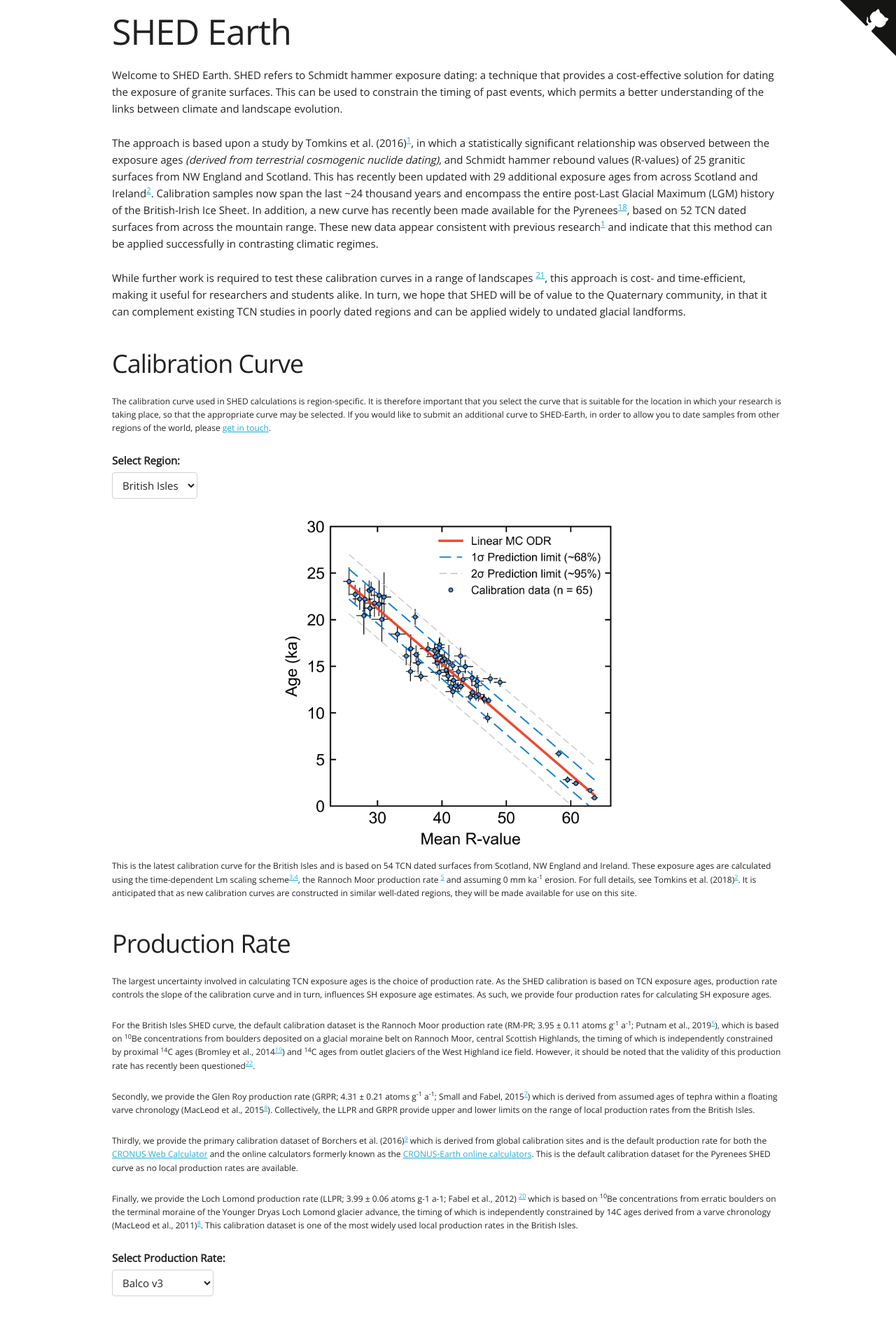
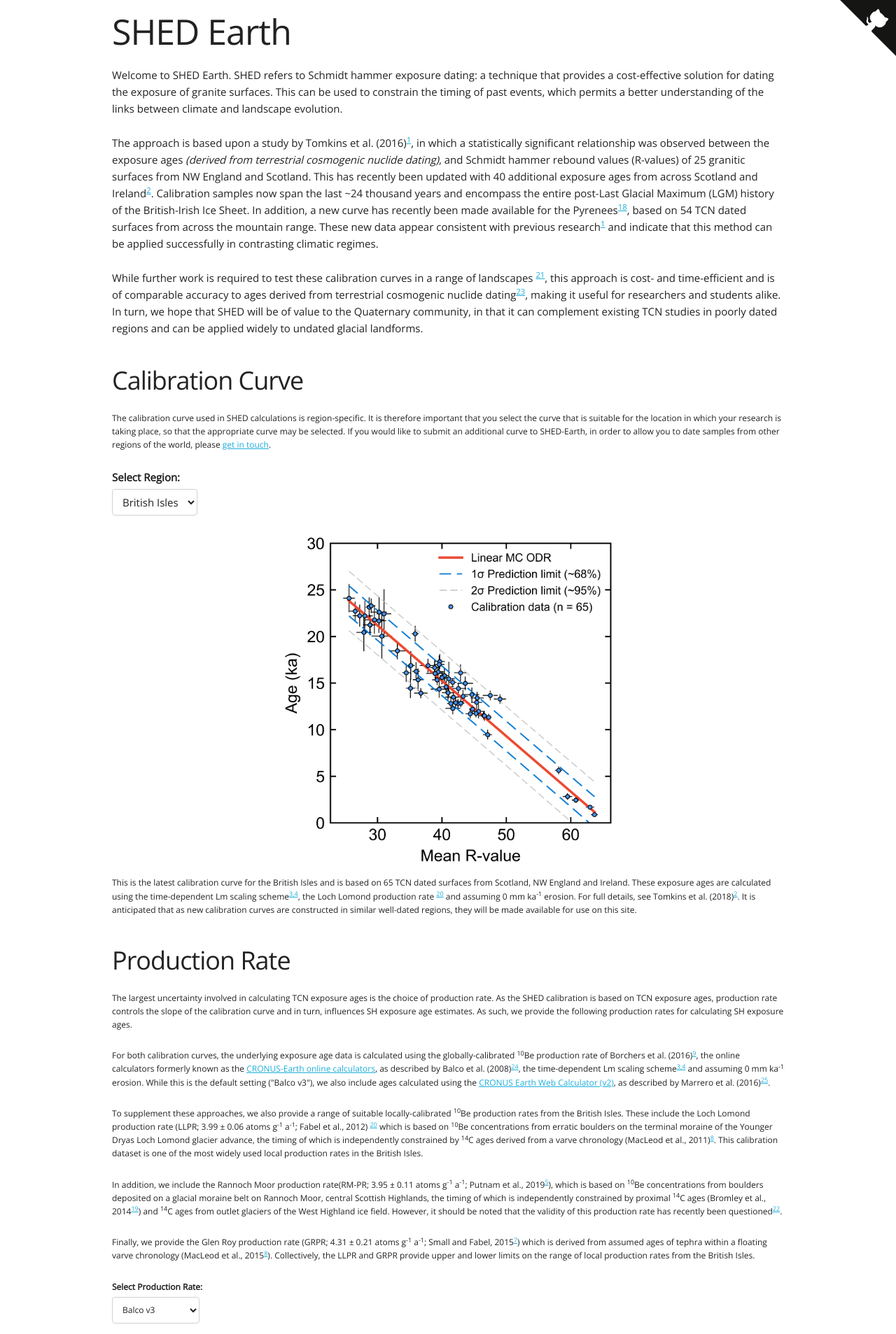
Before and after one commit to jonnyhuck/shed-earth, a Django app: page /shedcalc/ in a window 1280 px wide. Shown: the top 1907 px of the page at 70% size. Run offline with Django 3.2, Linux system fonts and the light colour scheme.

Commit message:
restoring Matt's changes

```diff
--- a/shedcalc/templates/shedcalc/index.html
+++ b/shedcalc/templates/shedcalc/index.html
@@ -169,16 +169,18 @@
 		in which a statistically significant relationship was observed between the exposure ages
 		<em>(derived from terrestrial cosmogenic nuclide dating)</em>, and Schmidt hammer rebound
 		values (R-values) of 25 granitic surfaces from NW England and Scotland. This has recently
-		been updated with 29 additional exposure ages from across Scotland and Ireland<sup><a href="#2">2</a></sup>. Calibration samples
+		been updated with 40 additional exposure ages from across Scotland and Ireland<sup><a href="#2">2</a></sup>. Calibration samples
 		now span the last ~24 thousand years and encompass the entire post-Last
 		Glacial Maximum (LGM) history of the British-Irish Ice Sheet. In addition, a new curve has
-		recently been made available for the Pyrenees<sup><a href="#18">18</a></sup>, based on 52 TCN dated surfaces
+		recently been made available for the Pyrenees<sup><a href="#18">18</a></sup>, based on 54 TCN dated surfaces
 		from across the mountain range. These new data appear consistent with previous
 		research<sup><a href="#1">1</a></sup> and indicate that this method can be applied
 		successfully in contrasting climatic regimes. </p>
 
 		</p>While further work is required to test these calibration curves in a range of landscapes
-		<sup><a href="#21">21</a></sup>, this approach is cost- and time-efficient, making it useful for researchers and students alike.
+		<sup><a href="#21">21</a></sup>, this approach is cost- and time-efficient and is of
+		comparable accuracy to ages derived from terrestrial cosmogenic nuclide dating<sup><a href="#23">23</a></sup>,
+		making it useful for researchers and students alike.
 		In turn, we hope that SHED will be of value to the Quaternary community, in that it can complement existing TCN studies
 		in poorly dated regions and can be applied widely to undated glacial landforms. </p>
 
@@ -224,10 +226,10 @@
 			</select>
 			<img id='localchart' src="/static/shedcalc/images/british-curve.png" alt="regression chart" />
 
-			<div id='cctext'><small><p>This is the latest calibration curve for the British Isles and is based on 54
+			<div id='cctext'><small><p>This is the latest calibration curve for the British Isles and is based on 65
 			TCN dated surfaces from Scotland, NW England and Ireland.  These exposure ages are calculated using the time-dependent
-			Lm scaling scheme<sup><a href="#3">3,4</a></sup>, the Rannoch Moor production rate
-			<sup><a href="#5">5</a></sup> and assuming 0 mm ka<sup>-1</sup> erosion. For full
+			Lm scaling scheme<sup><a href="#3">3,4</a></sup>, the Loch Lomond production rate
+			<sup><a href="#20">20</a></sup> and assuming 0 mm ka<sup>-1</sup> erosion. For full
 			details, see Tomkins et al. (2018)<sup><a href="#2">2</a></sup>. It is anticipated that as
 			new calibration curves are constructed in similar well-dated regions, they will be made
 			available for use on this site.</p></small></div>
@@ -236,33 +238,34 @@
 			<small><p>The largest uncertainty involved in calculating TCN exposure ages is
 			the choice of production rate. As the SHED calibration is based on TCN exposure ages,
 			production rate controls the slope of the calibration curve and in turn, influences SH
-			exposure age estimates. As such, we provide four production rates for calculating SH
+			exposure age estimates. As such, we provide the following production rates for calculating SH
 			exposure ages.</p>
 
-			<p>For the British Isles SHED curve, the default calibration dataset is the Rannoch Moor production rate
-			(RM-PR; 3.95 ± 0.11 atoms g<sup>-1</sup> a<sup>-1</sup>; Putnam et al., 2019<sup><a href="#5">5</a></sup>), which is based on <sup>10</sup>Be
+			<p>For both calibration curves, the underlying exposure age data is calculated using the globally-calibrated <sup>10</sup>Be production rate of
+			Borchers et al. (2016)<sup><a href="#9">9</a></sup>, the online calculators formerly known as the <a href="http://hess.ess.washington.edu/math/">CRONUS-Earth
+			online calculators</a>, as described by Balco et al. (2008)<sup><a href="#24">24</a></sup>, the time-dependent Lm scaling scheme<sup><a href="#3">3,4</a></sup>
+			and assuming 0 mm ka<sup>-1</sup> erosion. While this is the default setting ("Balco v3"),
+			we also include ages calculated using the <a href="http://cronus.cosmogenicnuclides.rocks/2.0/">CRONUS Earth Web Calculator (v2)</a>, as described by
+			Marrero et al. (2016)<sup><a href="#25">25</a></sup>.</p>
+
+			<p>To supplement these approaches, we also provide a range of suitable locally-calibrated <sup>10</sup>Be production rates from the British Isles.
+			These include the Loch Lomond production rate (LLPR; 3.99 ± 0.06 atoms g<sup>-1</sup> a<sup>-1</sup>; Fabel et al., 2012) <sup><a href="#20">20</a></sup>
+			which is based on <sup>10</sup>Be concentrations from erratic boulders on the terminal
+			moraine of the Younger Dryas Loch Lomond glacier advance, the timing of which is independently constrained
+			by <sup>14</sup>C ages derived from a varve chronology (MacLeod et al., 2011)<sup><a href="#8">8</a></sup>. This
+			calibration dataset is one of the most widely used local production rates in the British Isles.</p>
+
+			<p> In addition, we include the Rannoch Moor production rate(RM-PR; 3.95 ± 0.11 atoms g<sup>-1</sup> a<sup>-1</sup>;
+			Putnam et al., 2019<sup><a href="#5">5</a></sup>), which is based on <sup>10</sup>Be
 			concentrations from boulders deposited on a glacial moraine belt on Rannoch Moor, central Scottish Highlands,
 			the timing of which is independently constrained by proximal <sup>14</sup>C ages (Bromley et al., 2014<sup><a href="#19">19</a></sup>) and
 			<sup>14</sup>C ages from outlet glaciers of the West Highland ice field. However, it should be noted that the
-				validity of this production rate has recently been questioned<sup><a href="#22">22</a></sup>.
+			validity of this production rate has recently been questioned<sup><a href="#22">22</a></sup>.</p>
 
-			<p>Secondly, we provide the Glen Roy production rate (GRPR; 4.31 ± 0.21 atoms g<sup>-1</sup> a<sup>-1</sup>;
+			<p>Finally, we provide the Glen Roy production rate (GRPR; 4.31 ± 0.21 atoms g<sup>-1</sup> a<sup>-1</sup>;
 			Small and Fabel, 2015<sup><a href="#7">7</a></sup>) which is derived from assumed ages of tephra within a floating
 			varve chronology (MacLeod et al., 2015<sup><a href="#8">8</a></sup>). Collectively, the LLPR and GRPR provide upper
 			and lower limits on the range of local production rates from the British Isles.</p>
-
-			<p>Thirdly, we provide the primary calibration dataset of Borchers et al. (2016)<sup><a href="#9">9</a></sup>
-			which is derived from global calibration sites and is the default production rate
-			for both the <a href="http://cronus.cosmogenicnuclides.rocks/2.0/">CRONUS Web Calculator</a>
-			and the online calculators formerly known as the <a href="http://hess.ess.washington.edu/math/">CRONUS-Earth
-			online calculators</a>. This is the default calibration dataset for the Pyrenees SHED curve as no local
-			production rates are available.</p>
-
-			<p>Finally, we provide the Loch Lomond production rate (LLPR; 3.99 ± 0.06 atoms g-1 a-1; Fabel et al., 2012)
-				<sup><a href="#20">20</a></sup> which is based on <sup>10</sup>Be concentrations from erratic boulders on the terminal
-				moraine of the Younger Dryas Loch Lomond glacier advance, the timing of which is independently constrained
-				by 14C ages derived from a varve chronology (MacLeod et al., 2011)<sup><a href="#8">8</a></sup>. This
-				calibration dataset is one of the most widely used local production rates in the British Isles.</p></small>
 
 			<label for='prodrate'>Select Production Rate:</label>
 			<select id='prodrate' name='prodrate'>
@@ -353,13 +356,14 @@
 			calibration boulder (R-Value = 48.08 ± 0.82)<sup><a href="#17">17</a></sup> and input their mean R-Value here.
 			For the Pyrenees SHED curve, users should test their Schmidt Hammer using one of the three calibration
 			surfaces provided (R-Values: Maladeta = 52.60 ± 0.74; Bassies = 44.14 ± 0.60; and Carlit = 48.67 ± 0.65) and
-			input their mean R-Value here. A correction factor (%) is applied to all user R-values.</p>
+			input their mean R-Value here. A correction factor (%) is applied to all user R-values when the input value is less than the reference value - uncertainty, or
+			more than the reference value + uncertainty..</p>
 
 			<p>Users who have not completed age calibration using one of these age calibration surfaces
 			should use the default value. As such, no correction for variance between
 			different Schmidt Hammers or between users will be made. This may be appropriate if users have calibrated
 			their Schmidt Hammer using one of the boulder or bedrock surfaces reported in
-			previous publications<sup><a href="#1">1,2</a></sup> although we advocate
+			previous publications<sup><a href="#1">1,2</a></sup>, although we advocate
 			caution with this approach<sup><a href="#17">17</a></sup>. Although
 			variance between Schmidt Hammers is usually small for surfaces with R-values of ≤ 60,
 			variance can exceed ~10% for older Schmidt Hammers and should be accounted for<sup><a href="#2">2</a></sup>.
@@ -452,6 +456,9 @@
 			<div id="20"><li><a href="https://doi.org/10.1016/j.quascirev.2012.09.002">Fabel, D., Ballantyne, C. K., & Xu, S. (2012). Trimlines, blockfields, mountain-top erratics and the vertical dimensions of the last British–Irish Ice Sheet in NW Scotland. Quaternary Science Reviews, 55, 91-102.</a></li></div>
 			<div id="21"><li><a href="https://doi.org/10.1017/qua.2019.12">Wilson, P., Dunlop, P., Millar, C., & Wilson, F. A. (2019). Age determination of glacially-transported boulders in Ireland and Scotland using Schmidt-hammer exposure-age dating (SHD) and terrestrial cosmogenic nuclide (TCN) exposure-age dating. Quaternary Research 92(2), 570–582.</a></li></div>
 			<div id="22"><li><a href="https://doi.org/10.1016/j.quascirev.2019.06.034">Lowe, J., Matthews, I., Mayfield, R., Lincoln, P., Palmer, A., Staff, R., & Timms, R. (2019). On the timing of retreat of the Loch Lomond (‘Younger Dryas’) Readvance icefield in the SW Scottish Highlands and its wider significance. Quaternary Science Reviews 219, 171-186.</a></li></div>
+			<div id="23"><li><a href="https://doi.org/10.1017/qua.2019.12">Wilson, P., Dunlop, P., Millar, C. and Wilson, F. A. (2019). Age determination of glacially-transported boulders in Ireland and Scotland using Schmidt-hammer exposure-age dating (SHD) and terrestrial cosmogenic nuclide (TCN) exposure-age dating. Quaternary Research, 92(2), 570-582.</a></li></div>
+			<div id="24"><li><a href="https://doi.org/10.1016/j.quageo.2007.12.001">Balco, G., Stone, J.O., Lifton, N.A. and Dunai, T.J. (2008). A complete and easily accessible means of calculating surface exposure ages or erosion rates from <sup>10</sup>Be and <sup>26</sup>Al measurements. Quaternary Geochronology, 3(3), 174-195.</a></li></div>
+			<div id="25"><li><a href="https://doi.org/10.1016/j.quageo.2015.09.005">Marrero, S.M., Phillips, F.M., Borchers, B., Lifton, N., Aumer, R. and Balco, G. (2016). Cosmogenic nuclide systematics and the CRONUScalc program. Quaternary Geochronology, 31, 160-187.</a></li></div>
 		</ol>
 	</div>
 </div>
```
Also changed, not shown: README.md, images/Pyrenees.png (added), images/british-curve.png (added), images/curve.png (deleted), images/pyrenees-curve.png (added).
